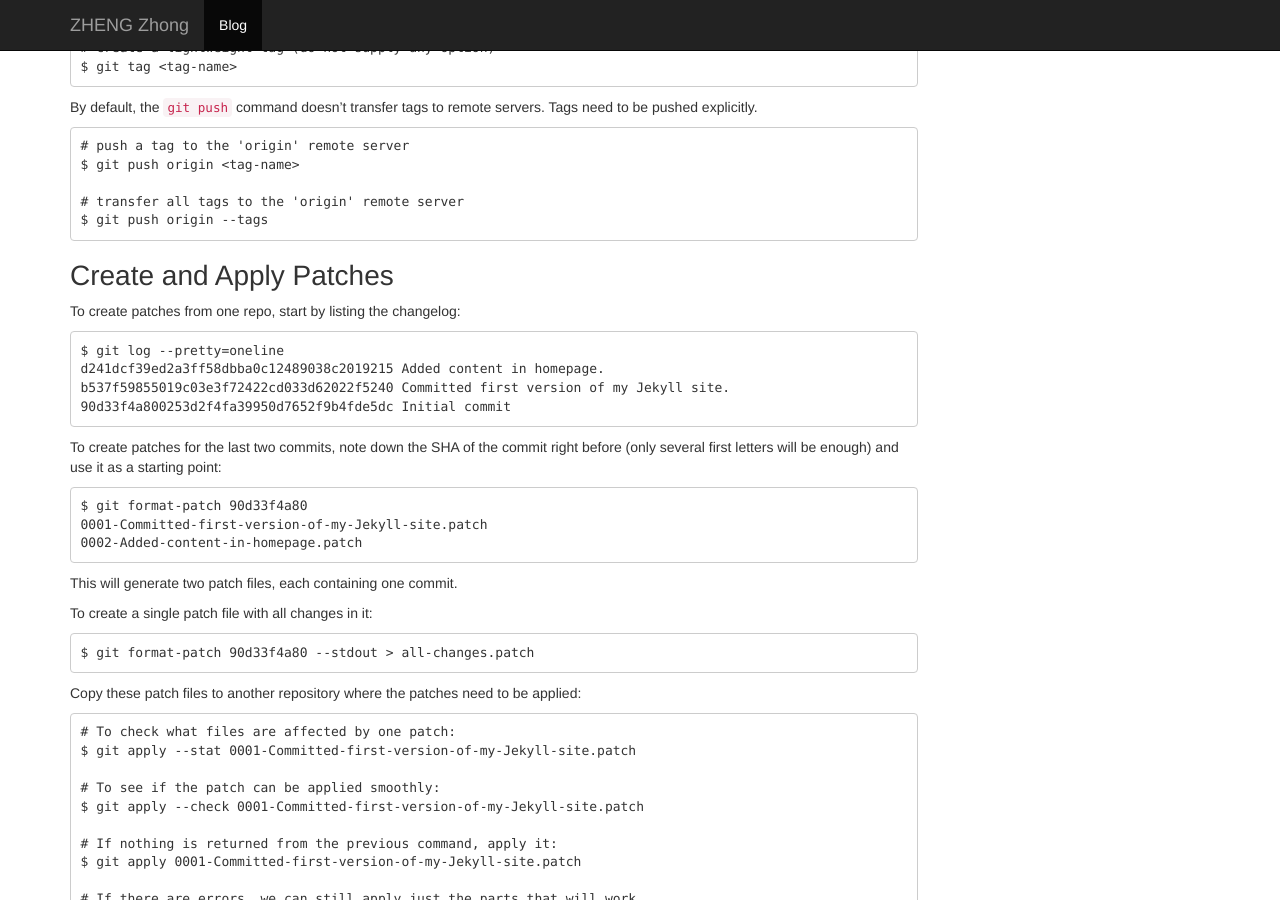
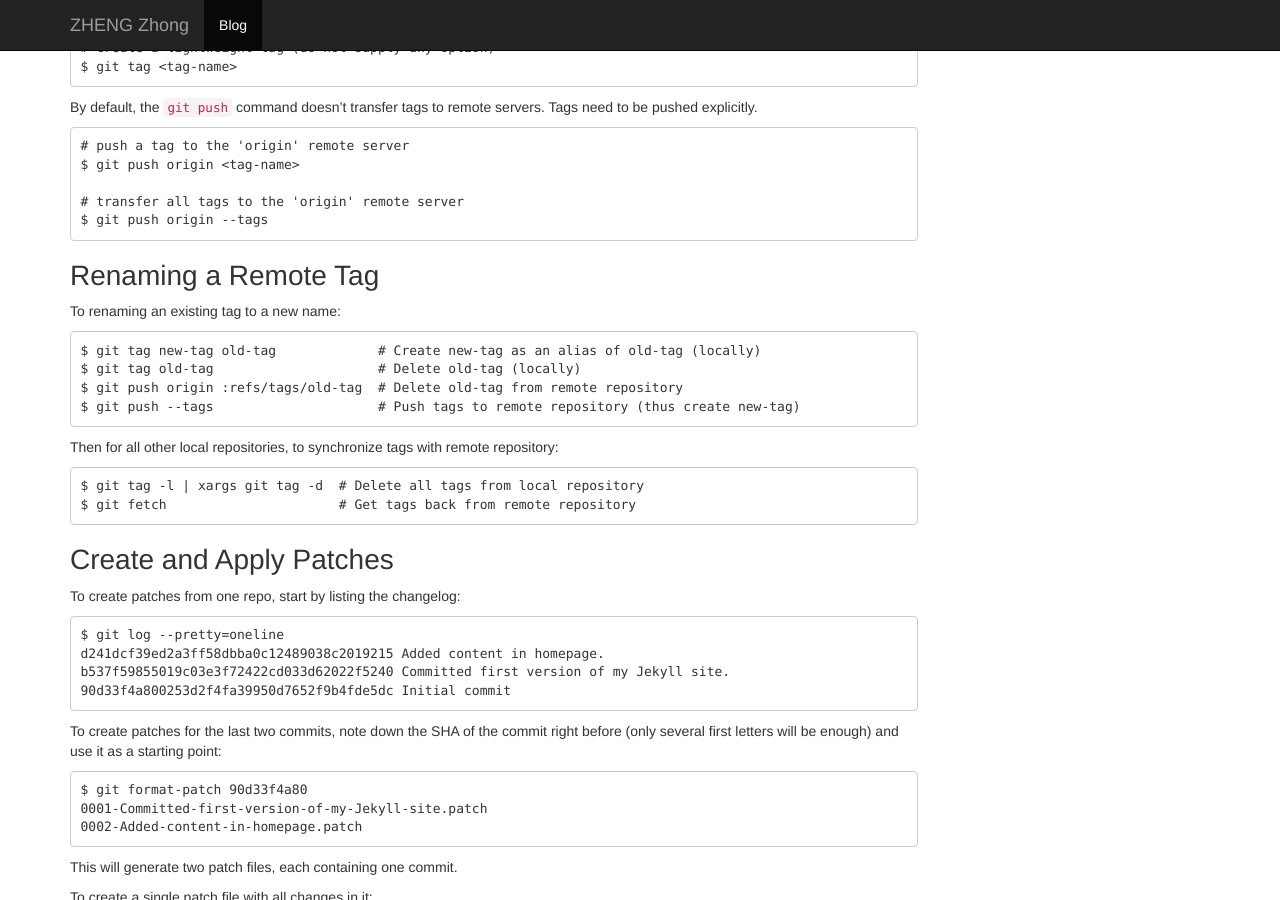
Before and after one commit to zhengzhong/zhengzhong.github.io, a Jekyll site: the page built from _posts/2012-11-30-git-cheatsheet.md, in a window 1280 px wide and 900 px high, scrolled down 2113 px. Built offline with Jekyll 4.4.1, drawn with Linux system fonts in a browser that asks for light colours; nearby versions of some CDN libraries; comment, search, counter and statistics services are not loaded.

Commit message:
Added section about renaming a remote tag.

```diff
--- a/_posts/2012-11-30-git-cheatsheet.md
+++ b/_posts/2012-11-30-git-cheatsheet.md
@@ -131,6 +131,22 @@ pushed explicitly.
     $ git push origin --tags
 
 
+Renaming a Remote Tag
+======================
+
+To renaming an existing tag to a new name:
+
+    $ git tag new-tag old-tag             # Create new-tag as an alias of old-tag (locally)
+    $ git tag old-tag                     # Delete old-tag (locally)
+    $ git push origin :refs/tags/old-tag  # Delete old-tag from remote repository
+    $ git push --tags                     # Push tags to remote repository (thus create new-tag)
+
+Then for all other local repositories, to synchronize tags with remote repository:
+
+    $ git tag -l | xargs git tag -d  # Delete all tags from local repository
+    $ git fetch                      # Get tags back from remote repository
+
+
 Create and Apply Patches
 =========================
 
```
